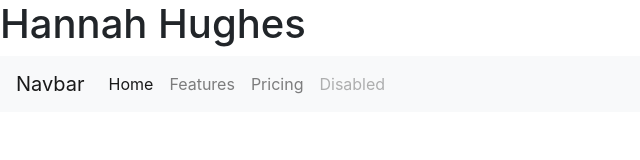
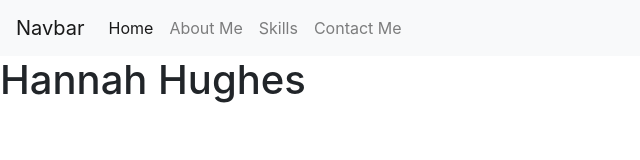
Before and after one commit to HughesHannah/hugheshannah.github.io, a plain HTML site: page index.html in a window 1280 px wide. Shown: the whole page, without its empty margins (0-640 px from the left). Drawn offline with nearby package versions, Linux system fonts and the light colour scheme.

Commit message:
Navbar names

```diff
--- a/index.html
+++ b/index.html
@@ -14,8 +14,6 @@
 </head>
 
 <body>
-    <h1>Hannah Hughes</h1>
-
     <nav class="navbar navbar-expand-lg navbar-light bg-light">
         <a class="navbar-brand" href="#">Navbar</a>
         <button class="navbar-toggler" type="button" data-toggle="collapse" data-target="#navbarNav" aria-controls="navbarNav" aria-expanded="false" aria-label="Toggle navigation">
@@ -27,17 +25,19 @@
               <a class="nav-link" href="#">Home <span class="sr-only">(current)</span></a>
             </li>
             <li class="nav-item">
-              <a class="nav-link" href="#">Features</a>
+              <a class="nav-link" href="#">About Me</a>
             </li>
             <li class="nav-item">
-              <a class="nav-link" href="#">Pricing</a>
+              <a class="nav-link" href="#">Skills</a>
             </li>
             <li class="nav-item">
-              <a class="nav-link disabled" href="#">Disabled</a>
-            </li>
+                <a class="nav-link" href="#">Contact Me</a>
+              </li>
           </ul>
         </div>
       </nav>
+
+      <h1>Hannah Hughes</h1>
 
     <!-- Optional JavaScript -->
     <!-- jQuery first, then Popper.js, then Bootstrap JS -->
```
